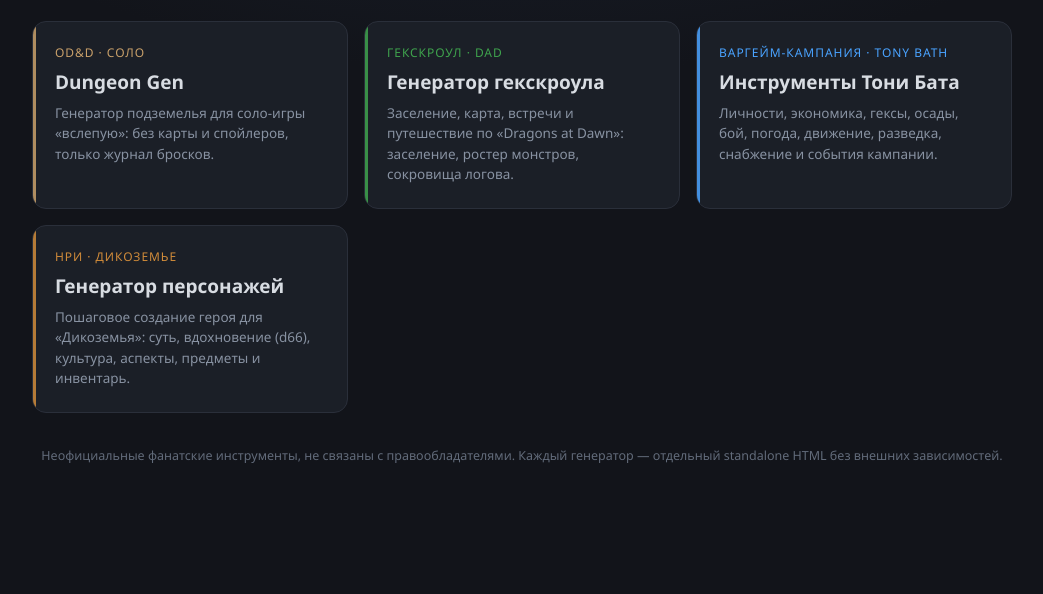
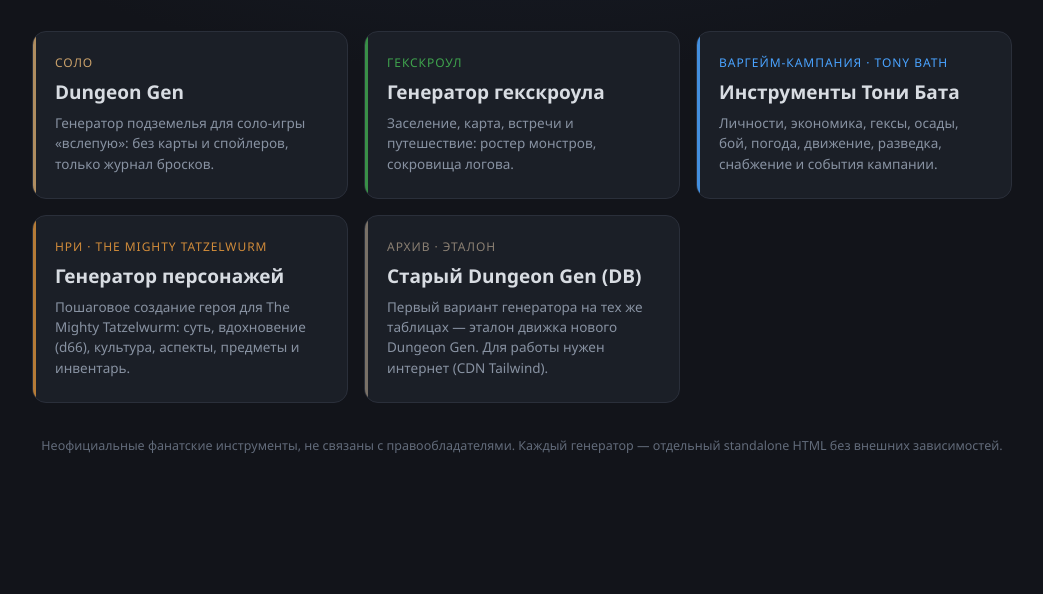
Before and after one commit to dexius9669/generators_hub, a plain HTML site: page index.html in a window 1280 px wide. Shown: the part 206-800 px from the top of the page, without its empty margins (118-1161 px from the left). Drawn offline with Linux system fonts and the light colour scheme.

Commit message:
Update landing: new Dungeon Gen URL, refresh tags, add old DB card

```diff
--- a/index.html
+++ b/index.html
@@ -43,16 +43,16 @@
     <div class="sub">Неофициальные инструменты для НРИ и варгеймов. Standalone HTML, без сервера и внешних зависимостей.</div>
 
     <div class="grid">
-        <a class="card" href="https://dexius9669.github.io/pages/Dungeon_Gen.html" style="--accent:#c9a06a">
-            <div class="tag">OD&amp;D · соло</div>
+        <a class="card" href="https://dexius9669.github.io/dungeon_gen_1/Dungeon_Gen.html" style="--accent:#c9a06a">
+            <div class="tag">соло</div>
             <h2>Dungeon Gen</h2>
             <p>Генератор подземелья для соло-игры «вслепую»: без карты и спойлеров, только журнал бросков.</p>
         </a>
 
         <a class="card" href="https://dexius9669.github.io/hexcrawl/" style="--accent:#3fa34d">
-            <div class="tag">Гекскроул · DaD</div>
+            <div class="tag">Гекскроул</div>
             <h2>Генератор гекскроула</h2>
-            <p>Заселение, карта, встречи и путешествие по «Dragons at Dawn»: заселение, ростер монстров, сокровища логова.</p>
+            <p>Заселение, карта, встречи и путешествие: ростер монстров, сокровища логова.</p>
         </a>
 
         <a class="card" href="https://dexius9669.github.io/tony_bbath_gen/" style="--accent:#4aa3ff">
@@ -62,9 +62,15 @@
         </a>
 
         <a class="card" href="https://dexius9669.github.io/mt_chargen/" style="--accent:#d08b3a">
-            <div class="tag">НРИ · Дикоземье</div>
+            <div class="tag">НРИ · The Mighty Tatzelwurm</div>
             <h2>Генератор персонажей</h2>
-            <p>Пошаговое создание героя для «Дикоземья»: суть, вдохновение (d66), культура, аспекты, предметы и инвентарь.</p>
+            <p>Пошаговое создание героя для The Mighty Tatzelwurm: суть, вдохновение (d66), культура, аспекты, предметы и инвентарь.</p>
+        </a>
+
+        <a class="card" href="https://dexius9669.github.io/dungeon_gen_db/" style="--accent:#8a7f72">
+            <div class="tag">Архив · эталон</div>
+            <h2>Старый Dungeon Gen (DB)</h2>
+            <p>Первый вариант генератора на тех же таблицах — эталон движка нового Dungeon Gen. Для работы нужен интернет (CDN Tailwind).</p>
         </a>
     </div>
 
```
Also changed, not shown: 1 other file.
